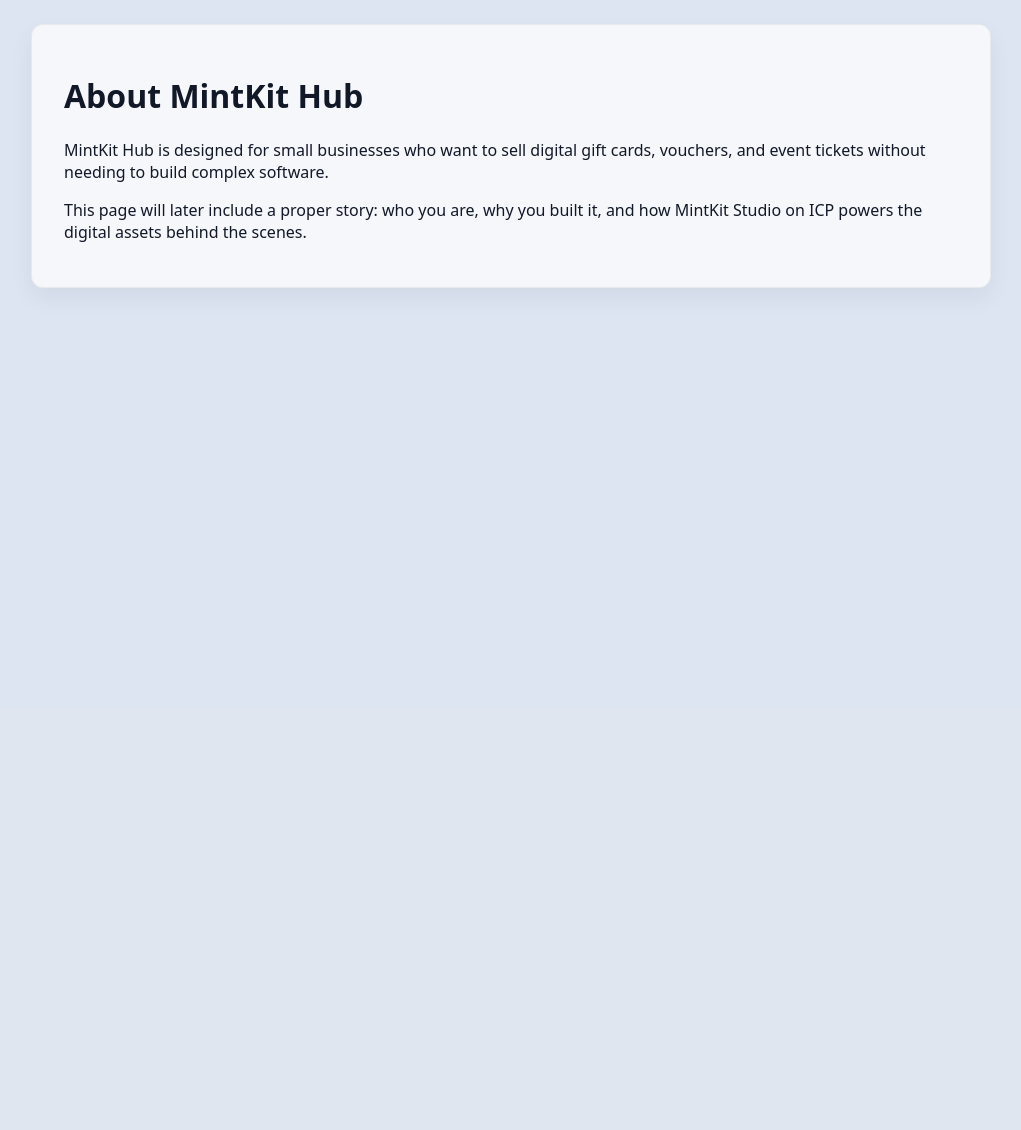
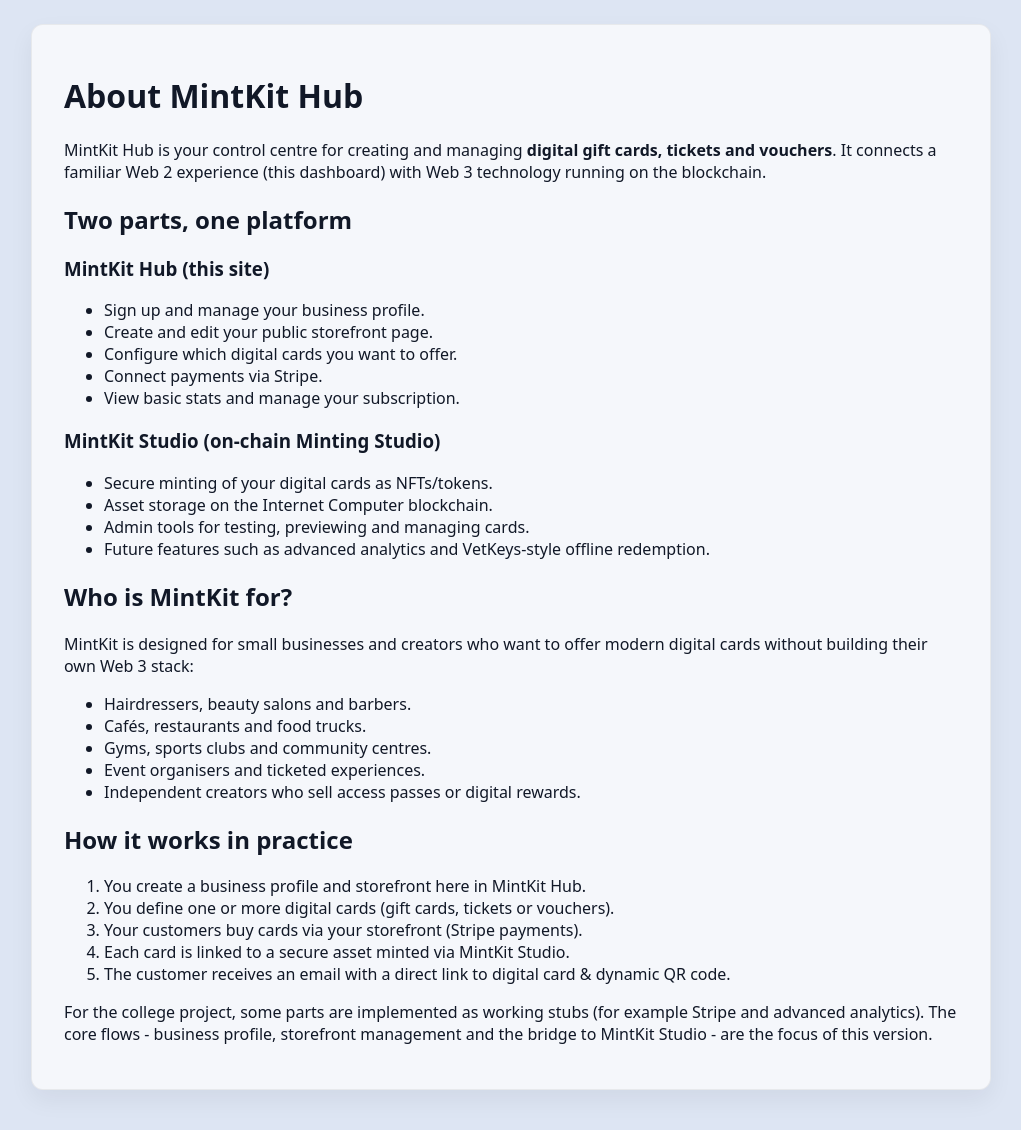
Before and after one commit to Oscar-Ivs/mintkit-hub, a Django app: page /about/ in a window 1280 px wide. Shown: the part 92-1222 px from the top of the page, without its empty margins (129-1150 px from the left). Before the commit the page ends 379 px from the top, so only its background shows below. Run offline with Django 5.2, Linux system fonts and the light colour scheme.

Commit message:
Updated About page

```diff
--- a/templates/core/about.html
+++ b/templates/core/about.html
@@ -1,16 +1,60 @@
 {% extends "base.html" %}
 
 {% block content %}
-<h1>About MintKit Hub</h1>
+  <h1>About MintKit Hub</h1>
 
-<p>
-  MintKit Hub is designed for small businesses who want to sell
-  digital gift cards, vouchers, and event tickets without needing
-  to build complex software.
-</p>
+  <p>
+    MintKit Hub is your control centre for creating and managing
+    <strong>digital gift cards, tickets and vouchers</strong>.
+    It connects a familiar Web 2 experience (this dashboard) with
+    Web&nbsp;3 technology running on the blockchain.
+  </p>
 
-<p>
-  This page will later include a proper story: who you are, why you built it,
-  and how MintKit Studio on ICP powers the digital assets behind the scenes.
-</p>
+  <h2>Two parts, one platform</h2>
+
+  <h3>MintKit Hub (this site)</h3>
+  <ul>
+    <li>Sign up and manage your business profile.</li>
+    <li>Create and edit your public storefront page.</li>
+    <li>Configure which digital cards you want to offer.</li>
+    <li>Connect payments via Stripe.</li>
+    <li>View basic stats and manage your subscription.</li>
+  </ul>
+
+  <h3>MintKit Studio (on-chain Minting Studio)</h3>
+  <ul>
+    <li>Secure minting of your digital cards as NFTs/tokens.</li>
+    <li>Asset storage on the Internet Computer blockchain.</li>
+    <li>Admin tools for testing, previewing and managing cards.</li>
+    <li>Future features such as advanced analytics and VetKeys-style
+        offline redemption.</li>
+  </ul>
+
+  <h2>Who is MintKit for?</h2>
+  <p>MintKit is designed for small businesses and creators who want to offer
+     modern digital cards without building their own Web 3 stack:</p>
+  <ul>
+    <li>Hairdressers, beauty salons and barbers.</li>
+    <li>Cafés, restaurants and food trucks.</li>
+    <li>Gyms, sports clubs and community centres.</li>
+    <li>Event organisers and ticketed experiences.</li>
+    <li>Independent creators who sell access passes or digital rewards.</li>
+  </ul>
+
+  <h2>How it works in practice</h2>
+  <ol>
+    <li>You create a business profile and storefront here in MintKit Hub.</li>
+    <li>You define one or more digital cards (gift cards, tickets or vouchers).</li>
+    <li>Your customers buy cards via your storefront (Stripe payments).</li>
+    <li>Each card is linked to a secure asset minted via MintKit Studio.</li>
+    <li>The customer receives an email with a direct link to digital card & dynamic QR code.</li>
+  </ol>
+
+  <p>
+    For the college project, some parts are implemented as working stubs
+    (for example Stripe and advanced analytics). The core flows - business
+    profile, storefront management and the bridge to MintKit Studio - are
+    the focus of this version.
+  </p>
+
 {% endblock %}
```
